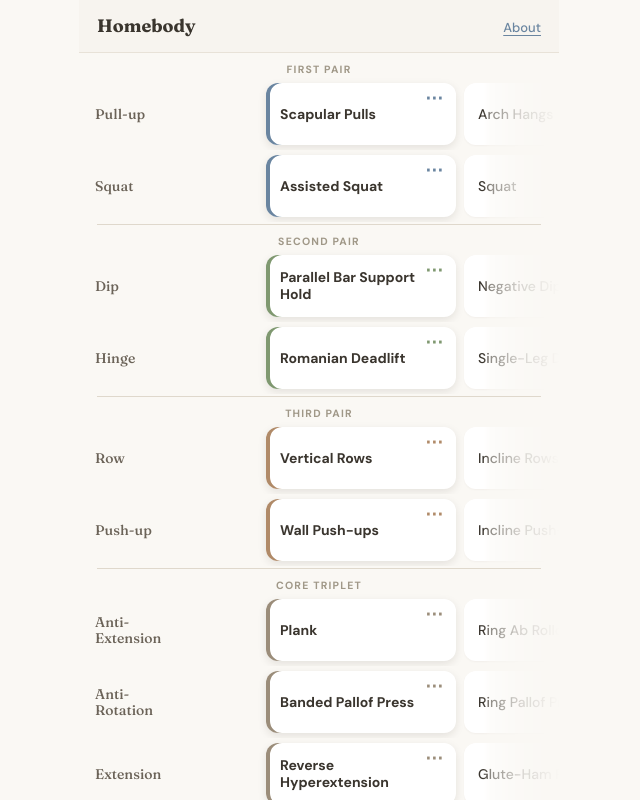
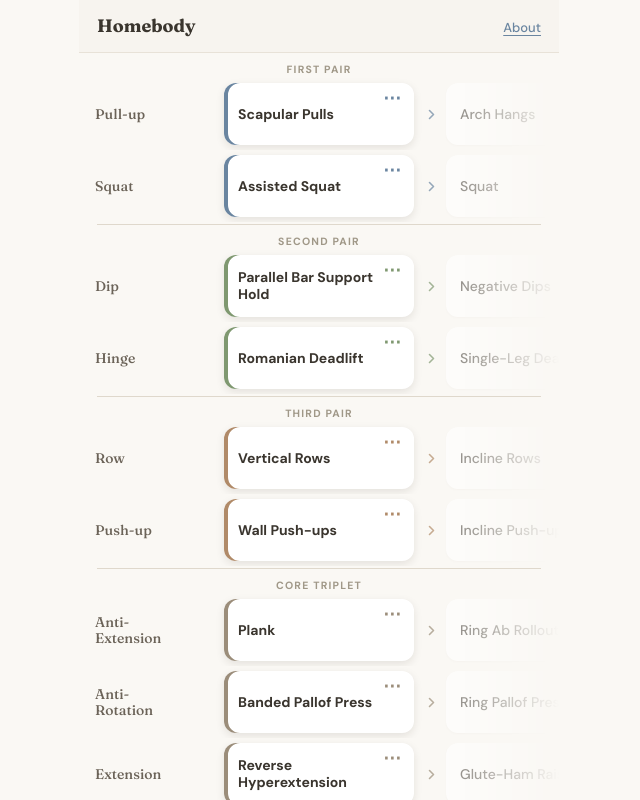
Before and after one commit to declanthewise/workouts-app, a React (Vite) app: page / in a window 1280 px wide. Shown: the whole page, without its empty margins (321-961 px from the left). Built offline with nearby package versions, Linux system fonts and the light colour scheme.

Commit message:
Re-center active tile in viewport with subtle chevrons on either side
Co-Authored-By: Claude Opus 4.7 <noreply@anthropic.com>

```diff
--- a/src/components/ProgressionRow.jsx
+++ b/src/components/ProgressionRow.jsx
@@ -4,22 +4,20 @@ const TILE_W = 190;
 const TILE_MIN_H = 52;
 const LABEL_W = 84;
 const ROW_MIN_H = 72;
-const RIGHT_FADE = 76;
-// Tiles center in the space *to the right of the name*. Leading/trailing spacers
-// size themselves against the scroller width so tile[0] can reach center when
-// scrollLeft=0 and tile[last] can reach it at max scroll.
-const LEADING_SPACER = `calc((100% - ${TILE_W - LABEL_W + 16}px) / 2)`;
-const TRAILING_SPACER = `calc((100% - ${TILE_W + LABEL_W + 16}px) / 2)`;
+// Gap between tiles. Wide enough that the right chevron (which sits just past
+// the active tile) doesn't overlap the next tile.
+const GAP = 32;
+// Symmetric spacers center tile[0] and tile[last] in the viewport at the scroll extremes.
+const SPACER = `calc(50% - ${TILE_W / 2 + GAP}px)`;
 
-// Left edge: fully transparent through the name area so the previous tile never
-// shows under the row name; then a short ramp to opaque. Right edge: soft multi-stop fade.
+// Previous tiles fully hidden (alpha=0 up to just before the active tile).
+// Active tile opaque. Past the active tile, fades so the next tile shows faded.
 const EDGE_FADE_MASK = `linear-gradient(to right, ` +
   `rgba(0,0,0,0) 0, ` +
-  `rgba(0,0,0,0) ${LABEL_W}px, ` +
-  `rgba(0,0,0,1) ${LABEL_W + 8}px, ` +
-  `rgba(0,0,0,1) calc(100% - ${RIGHT_FADE}px), ` +
-  `rgba(0,0,0,0.55) calc(100% - ${RIGHT_FADE - 8}px), ` +
-  `rgba(0,0,0,0.18) calc(100% - ${RIGHT_FADE / 2}px), ` +
+  `rgba(0,0,0,0) calc(50% - ${TILE_W / 2 + GAP}px), ` +
+  `rgba(0,0,0,1) calc(50% - ${TILE_W / 2}px), ` +
+  `rgba(0,0,0,1) calc(50% + ${TILE_W / 2}px), ` +
+  `rgba(0,0,0,0.6) calc(50% + ${TILE_W / 2 + GAP}px), ` +
   `rgba(0,0,0,0) 100%)`;
 
 export default function ProgressionRow({ tree, activeLevel, onLevelChange, onOpenInstructions }) {
@@ -27,16 +25,15 @@ export default function ProgressionRow({ tree, activeLevel, onLevelChange, onOpe
   const tileRefs = useRef([]);
   const rafRef = useRef(null);
 
-  // On mount, center the initial active tile in the padded snap area (the
-  // region to the right of the name overlay). Set scrollLeft directly rather
-  // than scrollIntoView so we never perturb the vertical scroll position of
-  // the rows column above us.
+  // On mount, center the initial active tile in the viewport without animation.
+  // Set scrollLeft directly rather than scrollIntoView so we never perturb the
+  // vertical scroll position of the rows column above us.
   useEffect(() => {
     const scroller = scrollerRef.current;
     const tile = tileRefs.current[activeLevel];
     if (!scroller || !tile) return;
     const scrollerRect = scroller.getBoundingClientRect();
-    const targetTileLeft = scrollerRect.left + (LABEL_W + scrollerRect.width - TILE_W) / 2;
+    const targetTileLeft = scrollerRect.left + (scrollerRect.width - TILE_W) / 2;
     scroller.scrollLeft += tile.getBoundingClientRect().left - targetTileLeft;
     // eslint-disable-next-line react-hooks/exhaustive-deps
   }, []);
@@ -48,13 +45,13 @@ export default function ProgressionRow({ tree, activeLevel, onLevelChange, onOpe
       const scroller = scrollerRef.current;
       if (!scroller) return;
       const scrollerRect = scroller.getBoundingClientRect();
-      const paddedCenter = scrollerRect.left + (LABEL_W + scrollerRect.width) / 2;
+      const scrollerCenter = scrollerRect.left + scrollerRect.width / 2;
       let closest = 0;
       let closestDist = Infinity;
       tileRefs.current.forEach((tile, i) => {
         if (!tile) return;
         const rect = tile.getBoundingClientRect();
-        const dist = Math.abs(rect.left + rect.width / 2 - paddedCenter);
+        const dist = Math.abs(rect.left + rect.width / 2 - scrollerCenter);
         if (dist < closestDist) {
           closestDist = dist;
           closest = i;
@@ -63,6 +60,15 @@ export default function ProgressionRow({ tree, activeLevel, onLevelChange, onOpe
       if (closest !== activeLevel) onLevelChange(tree.id, closest);
     });
   };
+
+  const stepTo = (level) => {
+    const tile = tileRefs.current[level];
+    if (!tile) return;
+    tile.scrollIntoView({ inline: "center", block: "nearest", behavior: "smooth" });
+  };
+
+  const canGoPrev = activeLevel > 0;
+  const canGoNext = activeLevel < tree.nodes.length - 1;
 
   return (
     <>
@@ -83,11 +89,10 @@ export default function ProgressionRow({ tree, activeLevel, onLevelChange, onOpe
             minWidth: 0,
             display: "flex",
             alignItems: "stretch",
-            gap: "8px",
+            gap: `${GAP}px`,
             overflowX: "auto",
             overflowY: "hidden",
             scrollSnapType: "x mandatory",
-            scrollPaddingLeft: `${LABEL_W}px`,
             scrollbarWidth: "none",
             msOverflowStyle: "none",
             WebkitOverflowScrolling: "touch",
@@ -97,8 +102,8 @@ export default function ProgressionRow({ tree, activeLevel, onLevelChange, onOpe
             WebkitMaskImage: EDGE_FADE_MASK,
           }}
         >
-          {/* Leading spacer lets tile[0] reach the padded-center snap point at scrollLeft = 0. */}
-          <div style={{ flex: `0 0 ${LEADING_SPACER}` }} aria-hidden />
+          {/* Leading spacer lets tile[0] reach the viewport center at scrollLeft = 0. */}
+          <div style={{ flex: `0 0 ${SPACER}` }} aria-hidden />
           {tree.nodes.map((ex, i) => {
             const isSelected = i === activeLevel;
             return (
@@ -179,8 +184,8 @@ export default function ProgressionRow({ tree, activeLevel, onLevelChange, onOpe
               </div>
             );
           })}
-          {/* Trailing spacer lets tile[last] reach the padded-center snap point at max scroll. */}
-          <div style={{ flex: `0 0 ${TRAILING_SPACER}` }} aria-hidden />
+          {/* Trailing spacer lets tile[last] reach the viewport center at max scroll. */}
+          <div style={{ flex: `0 0 ${SPACER}` }} aria-hidden />
         </div>
         <div style={{
           position: "absolute",
@@ -201,7 +206,61 @@ export default function ProgressionRow({ tree, activeLevel, onLevelChange, onOpe
         }}>
           {tree.name}
         </div>
+        {canGoPrev && (
+          <button
+            type="button"
+            aria-label="Previous progression"
+            onClick={() => stepTo(activeLevel - 1)}
+            style={chevronStyle({ side: "left", color: tree.color })}
+          >
+            <Chevron direction="left" />
+          </button>
+        )}
+        {canGoNext && (
+          <button
+            type="button"
+            aria-label="Next progression"
+            onClick={() => stepTo(activeLevel + 1)}
+            style={chevronStyle({ side: "right", color: tree.color })}
+          >
+            <Chevron direction="right" />
+          </button>
+        )}
       </div>
     </>
   );
 }
+
+function chevronStyle({ side, color }) {
+  // Left chevron sits just to the left of the active tile (in the empty space
+  // past the row name). Right chevron sits just inside the faded next tile.
+  const leftOffset = `calc(50% - ${TILE_W / 2 + 28}px)`;
+  const rightOffset = `calc(50% + ${TILE_W / 2 + 6}px)`;
+  return {
+    position: "absolute",
+    top: "50%",
+    transform: "translateY(-50%)",
+    left: side === "left" ? leftOffset : rightOffset,
+    width: "22px",
+    height: "22px",
+    border: "none",
+    background: "transparent",
+    color,
+    opacity: 0.7,
+    cursor: "pointer",
+    padding: 0,
+    display: "flex",
+    alignItems: "center",
+    justifyContent: "center",
+    zIndex: 2,
+  };
+}
+
+function Chevron({ direction }) {
+  const d = direction === "left" ? "M7.5 2.5L3.5 6.5L7.5 10.5" : "M4.5 2.5L8.5 6.5L4.5 10.5";
+  return (
+    <svg width="12" height="13" viewBox="0 0 12 13" fill="none" aria-hidden>
+      <path d={d} stroke="currentColor" strokeWidth="1.6" strokeLinecap="round" strokeLinejoin="round" />
+    </svg>
+  );
+}
```
